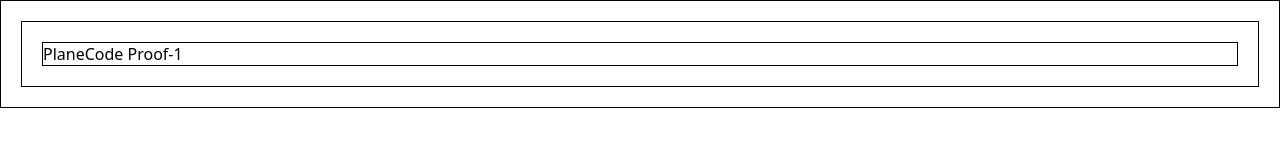
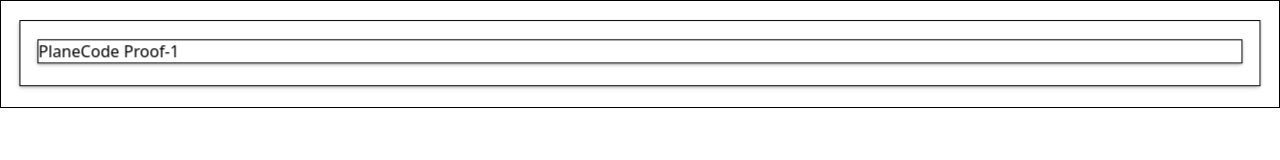
Before and after one commit to vatocalipsis-code/P.Code, a plain HTML site: page proof-1/index.html in a window 1280 px wide. Drawn offline with Linux system fonts and the light colour scheme.

Commit message:
proof-2: render minimal panel depth

```diff
--- a/proof-1/renderer.css
+++ b/proof-1/renderer.css
@@ -18,13 +18,30 @@ body,
   min-height: 100dvh;
 }
 
+#plane-code-root {
+  perspective: var(--perspective);
+}
+
 [data-plane-type="BasePanel"],
 [data-plane-type="SimplePanel"],
 [data-plane-type="ActivePanel"] {
   border: 1px solid currentColor;
+  transform-style: preserve-3d;
 }
 
 [data-plane-type="BasePanel"],
 [data-plane-type="SimplePanel"] {
   padding: var(--panel-spacing);
 }
+
+[data-plane-type="SimplePanel"] {
+  transform: translateZ(var(--simple-panel-z));
+  box-shadow: var(--panel-shadow);
+  background: linear-gradient(var(--panel-light), var(--panel-light));
+}
+
+[data-plane-type="ActivePanel"] {
+  transform: translateZ(var(--active-panel-z));
+  box-shadow: var(--panel-shadow);
+  background: linear-gradient(var(--panel-light), var(--panel-light));
+}
```
